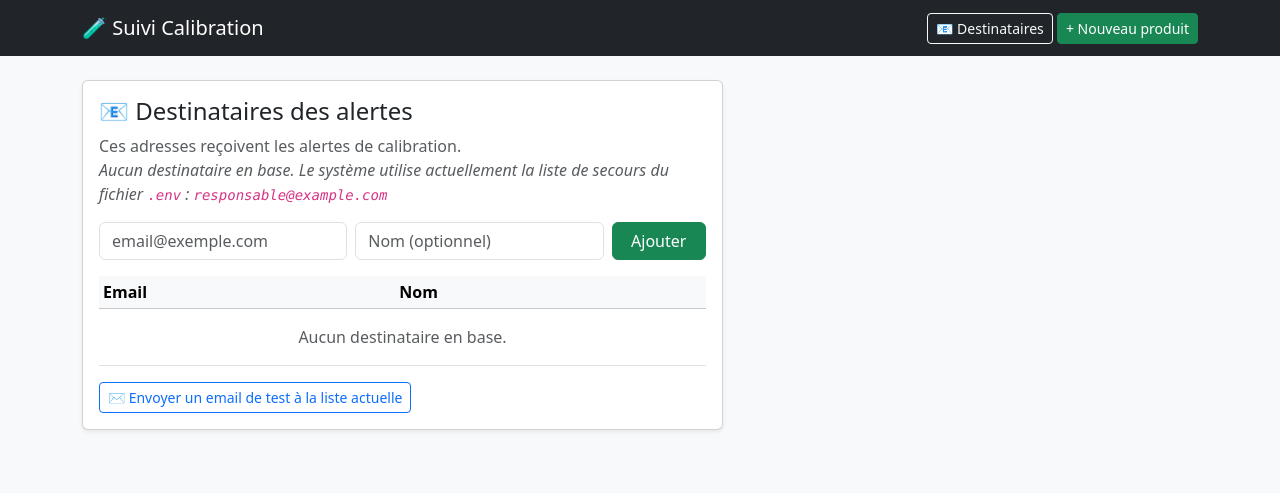
After one commit to mourtadag4-code/CalibTrack, a Flask app: page /recipients in a window 1280 px wide. The commit adds this page. Shown: the top 493 px of the page. Run offline with Flask 3, Linux system fonts and the light colour scheme.

Commit message:
Ajout page gestion destinataires

```diff
--- a/app.py
+++ b/app.py
@@ -1,6 +1,8 @@
 from datetime import datetime, date
 from flask import Flask, render_template, request, redirect, url_for, flash
 from dotenv import load_dotenv
+from models import Recipient
+from scheduler import check_calibrations, get_alert_recipients
 
 load_dotenv()
 
@@ -96,6 +98,55 @@ def create_app():
         flash("Produit supprimé.", "success")
         return redirect(url_for("index"))
 
+    # ---------- Gestion des destinataires ----------
+
+    @app.route("/recipients")
+    def recipients_list():
+        recipients = Recipient.query.order_by(Recipient.email).all()
+        fallback = Config.ALERT_RECIPIENTS if not recipients else None
+        return render_template("recipients.html", recipients=recipients, fallback=fallback)
+
+    @app.route("/recipients/add", methods=["POST"])
+    def add_recipient():
+        email = request.form.get("email", "").strip().lower()
+        name = request.form.get("name", "").strip()
+        if not email or "@" not in email:
+            flash("Adresse email invalide.", "danger")
+            return redirect(url_for("recipients_list"))
+        if Recipient.query.filter_by(email=email).first():
+            flash(f"{email} est déjà dans la liste.", "warning")
+            return redirect(url_for("recipients_list"))
+        db.session.add(Recipient(email=email, name=name or None))
+        db.session.commit()
+        flash(f"{email} ajouté.", "success")
+        return redirect(url_for("recipients_list"))
+
+    @app.route("/recipients/<int:rid>/delete", methods=["POST"])
+    def delete_recipient(rid):
+        r = Recipient.query.get_or_404(rid)
+        db.session.delete(r)
+        db.session.commit()
+        flash(f"{r.email} supprimé.", "success")
+        return redirect(url_for("recipients_list"))
+
+    @app.route("/recipients/test-email", methods=["POST"])
+    def test_email_route():
+        from scheduler import get_alert_recipients
+        recipients = get_alert_recipients()
+        if not recipients:
+            flash("Aucun destinataire configuré.", "danger")
+            return redirect(url_for("recipients_list"))
+        try:
+            send_email(
+                "Test calibration",
+                "<p>Ceci est un email de test envoyé depuis CalibTrack.</p>",
+                recipients,
+            )
+            flash(f"Email de test envoyé à : {', '.join(recipients)}", "success")
+        except Exception as e:
+            flash(f"Erreur d'envoi : {e}", "danger")
+        return redirect(url_for("recipients_list"))
+
     # ---------- Commandes CLI ----------
     @app.cli.command("check-calibrations")
     def check_cmd():
--- a/templates/base.html
+++ b/templates/base.html
@@ -10,7 +10,14 @@
 <nav class="navbar navbar-dark bg-dark mb-4">
   <div class="container">
     <a class="navbar-brand" href="{{ url_for('index') }}">🧪 Suivi Calibration</a>
-    <a class="btn btn-success btn-sm" href="{{ url_for('create_product') }}">+ Nouveau produit</a>
+    <div>
+      <a class="btn btn-outline-light btn-sm" href="{{ url_for('recipients_list') }}">
+        📧 Destinataires
+      </a>
+      <a class="btn btn-success btn-sm" href="{{ url_for('create_product') }}">
+        + Nouveau produit
+      </a>
+    </div>
   </div>
 </nav>
 <div class="container pb-5">
--- /dev/null
+++ b/templates/recipients.html
@@ -0,0 +1,65 @@
+{% extends "base.html" %}
+{% block content %}
+<div class="row">
+  <div class="col-lg-7">
+    <div class="card shadow-sm mb-3">
+      <div class="card-body">
+        <h4>📧 Destinataires des alertes</h4>
+        <p class="text-muted">
+          Ces adresses reçoivent les alertes de calibration.
+          {% if not recipients %}
+          <br><em>Aucun destinataire en base. Le système utilise actuellement
+          la liste de secours du fichier <code>.env</code> :
+          <code>{{ fallback|join(', ') }}</code></em>
+          {% endif %}
+        </p>
+
+        <form method="post" action="{{ url_for('add_recipient') }}" class="row g-2 mb-3">
+          <div class="col-md-5">
+            <input type="email" name="email" class="form-control"
+                   placeholder="email@exemple.com" required>
+          </div>
+          <div class="col-md-5">
+            <input type="text" name="name" class="form-control"
+                   placeholder="Nom (optionnel)">
+          </div>
+          <div class="col-md-2">
+            <button class="btn btn-success w-100">Ajouter</button>
+          </div>
+        </form>
+
+        <table class="table table-sm align-middle">
+          <thead class="table-light">
+            <tr><th>Email</th><th>Nom</th><th></th></tr>
+          </thead>
+          <tbody>
+          {% for r in recipients %}
+            <tr>
+              <td>{{ r.email }}</td>
+              <td>{{ r.name or '—' }}</td>
+              <td class="text-end">
+                <form method="post" action="{{ url_for('delete_recipient', rid=r.id) }}"
+                      onsubmit="return confirm('Supprimer {{ r.email }} ?');"
+                      style="display:inline">
+                  <button class="btn btn-sm btn-outline-danger">🗑️</button>
+                </form>
+              </td>
+            </tr>
+          {% else %}
+            <tr><td colspan="3" class="text-muted text-center py-3">
+              Aucun destinataire en base.
+            </td></tr>
+          {% endfor %}
+          </tbody>
+        </table>
+
+        <form method="post" action="{{ url_for('test_email_route') }}">
+          <button class="btn btn-outline-primary btn-sm">
+            ✉️ Envoyer un email de test à la liste actuelle
+          </button>
+        </form>
+      </div>
+    </div>
+  </div>
+</div>
+{% endblock %}
```
Also changed, not shown: models.py (+9 -1 lines), scheduler.py (+9 -1 lines).
